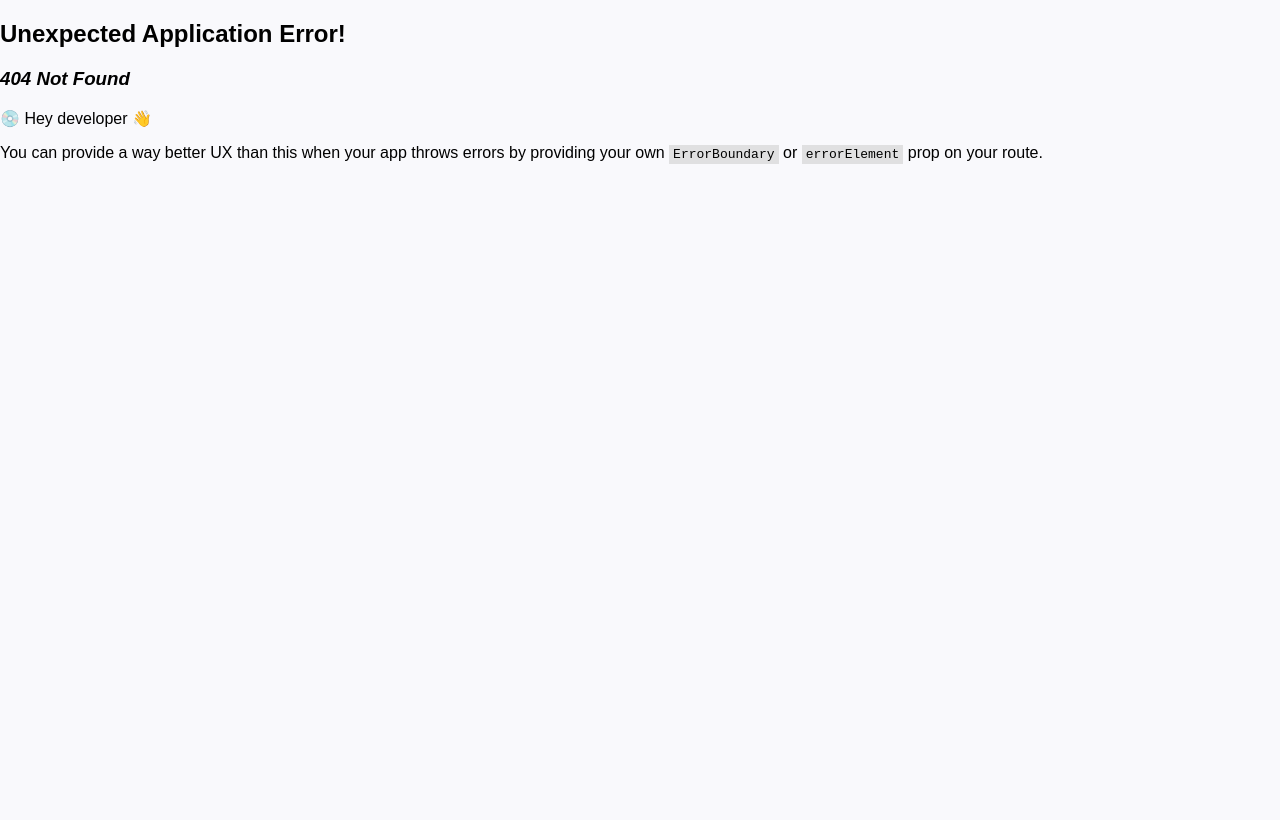
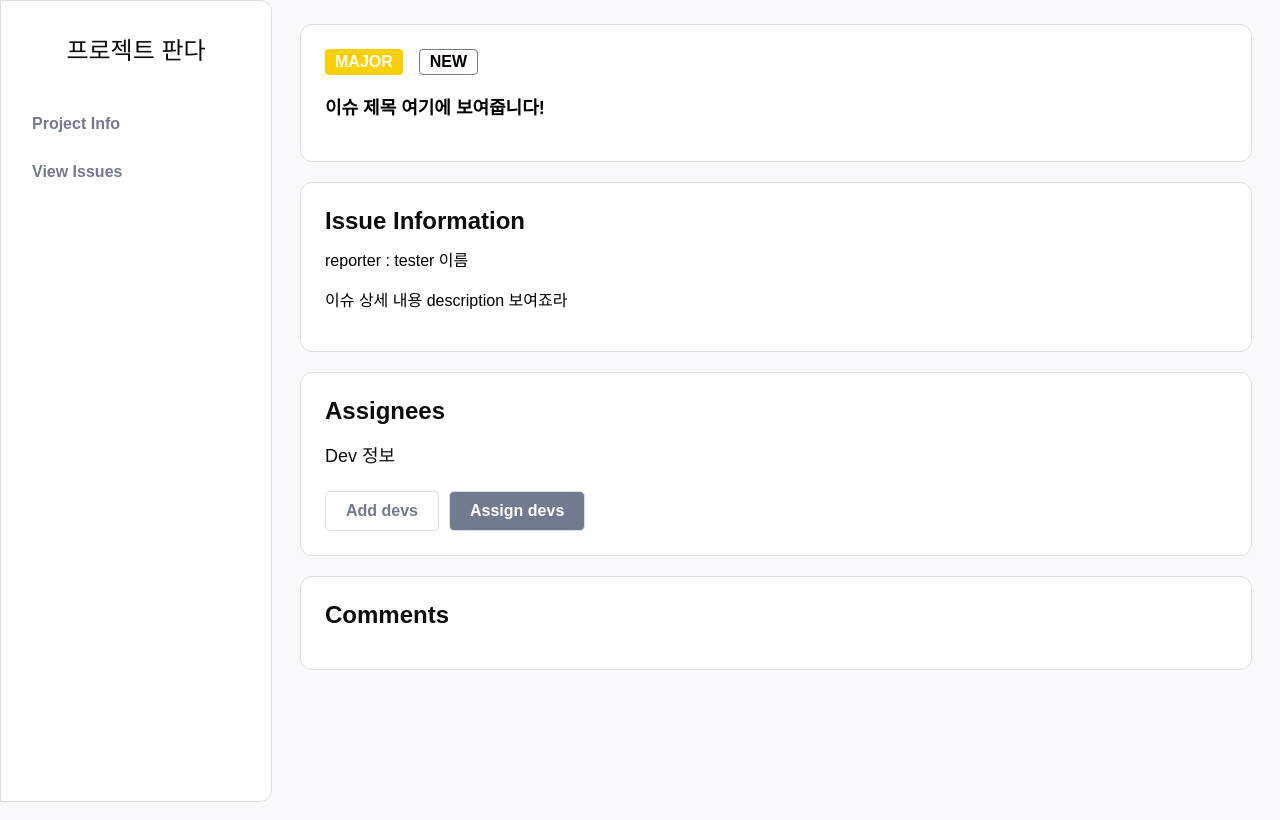
Before and after one commit to Soft-Gallery/issue-management-frontEnd, a React (Create React App) app: page /pl in a window 1280 px wide. Before the commit this address had no page. Built offline with nearby package versions, Linux system fonts and the light colour scheme; a web font is replaced by a local one.

Commit message:
feat: pl ui 기능 완료 - issue status변경, dev 할당

```diff
--- a/src/feature/admin/styles/InfoItemStyles.ts
+++ b/src/feature/admin/styles/InfoItemStyles.ts
@@ -40,7 +40,7 @@ export const RemoveButton = styled.button`
   margin-left: 8px;
 `;
 
-export const AddButton = styled.button`
+export const Button = styled.button`
   display: inline-flex;
   align-items: center;
   outline: none;
@@ -54,7 +54,9 @@ export const AddButton = styled.button`
   height: 40px;
   font-size: 16px;
   width: auto;
+`;
 
+export const AddButton = styled(Button)`
     border: 1.5px solid ${({ theme: { color } }) => color.black200};
 
     color: ${({ theme: { color } }) => color.gray1};
@@ -69,7 +71,19 @@ export const AddButton = styled.button`
       color: ${({ theme: { color } }) => color.white};
       background: ${({ theme: { color } }) => color.indigo};
     }
+`
+
+interface SubmitButtonProps {
+  isAvailable: boolean;
+}
+
+export const SubmitButton = styled(Button)<SubmitButtonProps>`
+    border: 1.5px solid ${({ theme: { color } }) => color.black200};
+    color: ${({ theme: { color }, isAvailable }) => isAvailable ? color.white : color.white};
+    background: ${({ theme: { color }, isAvailable }) => isAvailable ? color.indigo : color.gray1};
+    cursor: ${({ isAvailable }) => isAvailable ? 'pointer' : 'default'};
 `;
+
 
 export const DropDownContainer = styled.div`
   display: flex;
--- a/src/feature/issue/components/UserInfoItemDropdown.tsx
+++ b/src/feature/issue/components/UserInfoItemDropdown.tsx
@@ -1,27 +1,31 @@
-import React, { useState } from 'react';
-import { useSetRecoilState } from 'recoil';
-import ElementContainer from '../../../shared/components/ElementContainer';
+import React, { useEffect, useState } from 'react';
 import {
   ElementTitleText,
   UserSelect,
   UserText,
   RemoveButton,
   AddButton,
-  DropDownContainer
+  DropDownContainer, SubmitButton
 } from '../../admin/styles/InfoItemStyles';
-import { UserRole, UserWithRole } from '../../../shared/types/user';
-import { Issue } from '../../../shared/types/issue';
+import { DevUser, UserRole, UserWithRole } from '../../../shared/types/user';
+import styled from 'styled-components';
+import { useRecoilState } from 'recoil';
 import { issuePageInfoState } from '../../../recoil/issue/issueAtom';
 
-interface InfoItemProps {
+interface UserInfoItemDropdownProps {
   title: string;
   itemList: UserWithRole<UserRole>[];
-  itemType: keyof Issue;
+  itemType: string;
 }
 
-const UserInfoItem = ({ title, itemList, itemType }: InfoItemProps) => {
-  const setIssueState = useSetRecoilState<Issue>(issuePageInfoState);
+const UserInfoItemDropdown: React.FC<UserInfoItemDropdownProps> = ({ title, itemList, itemType }) => {
+  const [issueInfo, setIssueInfo] = useRecoilState(issuePageInfoState);
   const [selectedItems, setSelectedItems] = useState<UserWithRole<UserRole>[]>([]);
+  const [isAvailable, setIsAvailable] = useState<boolean>(false);
+
+  useEffect(()=>{
+    handleFirstItemSelected();
+  }, [selectedItems])
 
   const handleItemChange = (index: number) => (e: React.ChangeEvent<HTMLSelectElement>) => {
     const selectedId = parseInt(e.target.value, 10);
@@ -30,15 +34,35 @@ const UserInfoItem = ({ title, itemList, itemType }: InfoItemProps) => {
     if (item) {
       updatedItems[index] = item;
       setSelectedItems(updatedItems);
-      setIssueState((prev) => ({
-        ...prev,
-        [itemType]: updatedItems,
-      }));
     }
   };
 
+  const handleFirstItemSelected = ()=>{
+    if(selectedItems.length > 0){
+      setIsAvailable(true);
+    } else{
+      setIsAvailable(false);
+    }
+  }
+
+  const handleSubmit = ()=>{
+    if(isAvailable){
+      const devUsers: DevUser[] = selectedItems.filter(
+        (item): item is DevUser => item.role === 'ROLE_DEV'
+      );
+      setIssueInfo({
+        ...issueInfo,
+        devs: devUsers,
+        status: 'ASSIGNED',
+      });
+    }
+  }
+
   const addItem = () => {
-    setSelectedItems(prevState => [...prevState, itemList[0]]);
+    setSelectedItems(prevState => {
+      const updatedItems = [...prevState, itemList[0]];
+      return updatedItems;
+    });
   };
 
   const removeItem = (index: number) => {
@@ -50,7 +74,7 @@ const UserInfoItem = ({ title, itemList, itemType }: InfoItemProps) => {
   };
 
   return (
-    <ElementContainer>
+    <div>
       <ElementTitleText>{title}</ElementTitleText>
       {selectedItems.map((selectedItem, index) => (
         <DropDownContainer key={index}>
@@ -66,9 +90,19 @@ const UserInfoItem = ({ title, itemList, itemType }: InfoItemProps) => {
           <RemoveButton onClick={() => removeItem(index)}>Remove</RemoveButton>
         </DropDownContainer>
       ))}
-      <AddButton onClick={addItem}>Add {itemType}</AddButton>
-    </ElementContainer>
+      <ButtonContainer>
+        <AddButton onClick={addItem}>Add {itemType}</AddButton>
+        <SubmitButton onClick={handleSubmit} isAvailable={isAvailable}>Assign {itemType}</SubmitButton>
+      </ButtonContainer>
+    </div>
   );
 };
 
-export default UserInfoItem;
+
+const ButtonContainer = styled.div`
+    display: flex;
+    flex-direction: row;
+    gap: 10px;
+
+`
+export default UserInfoItemDropdown;
--- a/src/feature/pl/components/AssignedDevItem.tsx
+++ b/src/feature/pl/components/AssignedDevItem.tsx
@@ -1,26 +1,29 @@
 import React from 'react';
 import ElementContainer from '../../../shared/components/ElementContainer';
-import { TitleText} from './IssueInfoItem';
+import { TitleText } from './IssueInfoItem';
 import { DevUser } from '../../../shared/types/user';
 import styled from 'styled-components';
+import { useRecoilValue } from 'recoil';
+import { issuePageInfoState } from '../../../recoil/issue/issueAtom';
 
-interface Assignees {
-  [id: number]: DevUser;
-}
+const AssignedDevItem: React.FC = () => {
+  const issuePageInfo = useRecoilValue(issuePageInfoState);
+  const assignees = issuePageInfo.devs;
 
-const AssignedDevItem: React.FC<{ assignees: Assignees }> = ({ assignees }) => (
+  return (
     <ElementContainer>
       <TitleText>Assigned Devs</TitleText>
       <ul>
-      {Object.values(assignees).map((assignee) => (
-        <li key={assignee.id}>{assignee.name}</li>
+        {assignees.map((assignee) => (
+          <ElementSubText key={assignee.id}>{assignee.name}</ElementSubText>
         ))}
       </ul>
     </ElementContainer>
   );
+};
 
 const ElementSubText = styled.li`
   font-size: 16px;
-`
+`;
 
 export default AssignedDevItem;
--- a/src/feature/pl/components/AssigneeSelectItem.tsx
+++ b/src/feature/pl/components/AssigneeSelectItem.tsx
@@ -1,24 +1,23 @@
-import ElementContainer from '../../../shared/components/ElementContainer';
 import React from 'react';
 import styled from 'styled-components';
 import { devListDummy } from '../../../dummy/devListDummy';
-import { DevUser } from '../../../shared/types/user';
+import { UserRole, UserWithRole } from '../../../shared/types/user';
 import UserInfoItemDropdown from '../../issue/components/UserInfoItemDropdown';
+import ElementContainer from '../../../shared/components/ElementContainer';
 
-
-const AssigneeSelectItem:React.FC = () => {
+const AssigneeSelectItem: React.FC = () => {
 
   return (
     <ElementContainer>
       <TitleText>Assignees</TitleText>
       <UserInfoItemDropdown
         title="Dev 정보"
-        itemList={devListDummy as DevUser[]}
+        itemList={devListDummy as UserWithRole<UserRole>[]}
         itemType="devs"
       />
     </ElementContainer>
   );
-}
+};
 
 export const TitleText = styled.div`
     display: flex;
@@ -29,4 +28,5 @@ export const TitleText = styled.div`
     color: ${({ theme }) => theme.color.black};
 `;
 
+
 export default AssigneeSelectItem;
--- a/src/feature/pl/components/IssueHeaderItem.tsx
+++ b/src/feature/pl/components/IssueHeaderItem.tsx
@@ -1,53 +1,27 @@
-import React, { useState, useEffect } from 'react';
+import React from 'react';
 import ElementContainer from '../../../shared/components/ElementContainer';
 import styled from 'styled-components';
-import IssueStatusChangeModal from './IssueStatusChangeModal';
-import { issueListDummy } from '../../../dummy/issueListDummy';
-import { useRecoilState } from 'recoil';
+import { useRecoilState, useRecoilValue } from 'recoil';
 import { issuePageInfoState } from '../../../recoil/issue/issueAtom';
 import { IssuePriority, IssueStatus } from '../../../shared/types/issue';
 
 const IssueHeaderItem: React.FC = () => {
-  const [issueIdx, setIssueIdx] = useState<number>(0);
-  const [issue, setIssue] = useRecoilState(issuePageInfoState);
-  const [showModal, setShowModal] = useState<boolean>(false);
-
-  useEffect(() => {
-    const currentIssue = issueListDummy[issueIdx];
-    setIssue(currentIssue);
-  }, [issueIdx, setIssue]);
-
-  const priority: IssuePriority = issue.priority;
-
-  // todo : user role 받아오는 함수로 나중에 고치기
-  const tempUserRole = 'ROLE_PL';
-
-  const handleStatusChange = (newStatus: IssueStatus) => {
-    setIssue({ ...issue, status: newStatus });
-    setShowModal(false);
-  };
+  const issue = useRecoilValue(issuePageInfoState);
 
   return (
     <ElementContainer>
       <Container>
-        <IssuePriorityContainer priority={priority}>
-          {priority}
-        </IssuePriorityContainer>
+        <LabelContainer>
+          <IssueLabel priority={issue.priority}>
+            {issue.priority}
+          </IssueLabel>
+          <StatusLabel>
+            {issue.status}
+          </StatusLabel>
+        </LabelContainer>
         <IssueTitle>
           {issue.title || '이슈 제목 여기에 보여줍니다!'}
         </IssueTitle>
-        <ButtonContainer onClick={() => setShowModal(true)}>
-          {issue.status}
-          <Triangle />
-        </ButtonContainer>
-        {showModal && (
-          <IssueStatusChangeModal
-            onConfirm={handleStatusChange}
-            onClose={() => setShowModal(false)}
-            defaultStatus={issue.status}
-            role={tempUserRole}
-          />
-        )}
       </Container>
     </ElementContainer>
   );
@@ -56,47 +30,34 @@ const IssueHeaderItem: React.FC = () => {
 const Container = styled.div`
     display: flex;
     width: 100%;
-    flex-direction: row;
-    align-items: center;
+    flex-direction: column;
+    align-items: start;
     justify-content: start;
 `;
 
-const ButtonContainer = styled.button`
-    width: fit-content;
-    height: 50px;
-    border: 2px solid ${({ theme: { color } }) => color.black200};
-    border-radius: 10px;
-    justify-content: space-evenly;
+const LabelContainer = styled.div`
     display: flex;
-    align-items: center;
-    padding: 0 20px;
-    font-weight: bold;
-    font-size: 22px;
-    margin-right: 16px;
-    cursor: pointer;
-    gap: 12px;
+    flex-direction: row;
 `;
 
-const Triangle = styled.div`
-    width: 0;
-    height: 0;
-    border-left: 8px solid transparent;
-    border-right: 8px solid transparent;
-    border-top: 10px solid black;
-`;
-
-const IssuePriorityContainer = styled.div<{ priority: IssuePriority }>`
-    width: fit-content;
-    height: 50px;
+const Label = styled.div`
     border: none;
-    border-radius: 6px;
+    border-radius: 4px;
     justify-content: center;
     display: flex;
     align-items: center;
-    padding: 0 16px 0 16px;
+    padding: 3px 10px;
     font-weight: bold;
-    font-size: 18px;
+    font-size: 16px;
     margin-right: 16px;
+`;
+
+const StatusLabel = styled(Label)`
+    color: black;
+    border: 1px solid ${({ theme: { color } }) => color.gray1};
+`;
+
+const IssueLabel = styled(Label)<{ priority: IssuePriority }>`
   color: white;
   background-color: ${({ priority }) => {
   switch (priority) {
--- /dev/null
+++ b/src/feature/pl/components/IssueStatusChangeButton.tsx
@@ -0,0 +1,59 @@
+import React from 'react';
+import styled from 'styled-components';
+import { useRecoilState } from 'recoil';
+import { issuePageInfoState } from '../../../recoil/issue/issueAtom';
+import { IssueStatus } from '../../../shared/types/issue';  // Import the IssueStatus type
+
+interface IssueStatusChangeButtonProps {
+  status: IssueStatus;  // Ensure the status prop is of type IssueStatus
+}
+
+const IssueStatusChangeButton: React.FC<IssueStatusChangeButtonProps> = ({ status }) => {
+  const [issueInfo, setIssueInfo] = useRecoilState(issuePageInfoState);
+
+  const handleStatusChange = () => {
+    setIssueInfo({
+      ...issueInfo,
+      status: status,  // No need to use template string
+    });
+  };
+
+  return (
+    <StatusChangeButton onClick={handleStatusChange}>
+      {status}
+    </StatusChangeButton>
+  );
+};
+
+export const StatusChangeButton = styled.button`
+  display: inline-flex;
+  align-items: center;
+  outline: none;
+  border-radius: 5px;
+  font-weight: bold;
+  cursor: pointer;
+  padding: 10px 20px;
+  text-align: center;
+
+  margin-top: 12px;
+  height: 40px;
+  font-size: 16px;
+  width: auto;
+
+  border: 1.5px solid ${({ theme: { color } }) => color.black200};
+
+  color: ${({ theme: { color } }) => color.gray1};
+  background: ${({ theme: { color } }) => color.white};
+
+  &:hover {
+    color: ${({ theme: { color } }) => color.white};
+    background: ${({ theme: { color } }) => color.indigo};
+  }
+
+  &:active {
+    color: ${({ theme: { color } }) => color.white};
+    background: ${({ theme: { color } }) => color.indigo};
+  }
+`;
+
+export default IssueStatusChangeButton;
--- a/src/feature/pl/components/IssueStatusChangeModal.tsx
+++ b/src/feature/pl/components/IssueStatusChangeModal.tsx
@@ -8,7 +8,7 @@ interface ModalProps {
   onConfirm: (selectedOption: IssueStatus) => void;
   onClose: () => void;
   defaultStatus: IssueStatus;
-  role: UserRole
+  role: string
 }
 
 const IssueStatusChangeModal: React.FC<ModalProps> = ({ onConfirm, onClose, defaultStatus, role }) => {
--- a/src/feature/project_dashboard/components/ProjectCardItem.tsx
+++ b/src/feature/project_dashboard/components/ProjectCardItem.tsx
@@ -7,9 +7,11 @@ import { userRoleState } from '../../../recoil/atom';
 import { useNavigate } from 'react-router-dom';
 
 const ProjectCardItem: React.FC<ProjectCardItemType> = ({ title, description }) => {
+
+  const userRole = useRecoilValue(userRoleState);
   const navigate = useNavigate();
   const onClickButton = () => {
-    navigate('/issue');
+    navigate(`/${userRole}`);
   }
   return (
     <Container onClick={onClickButton}>
--- a/src/pages/PLPage.tsx
+++ b/src/pages/PLPage.tsx
@@ -1,4 +1,4 @@
-import React, { useState } from 'react';
+import React from 'react';
 import styled from 'styled-components';
 import IssueHeaderItem from '../feature/pl/components/IssueHeaderItem';
 import IssueInfoItem from '../feature/pl/components/IssueInfoItem';
@@ -6,41 +6,36 @@ import AssigneeSelectItem from '../feature/pl/components/AssigneeSelectItem';
 import CommentItem from '../feature/CommentItem';
 import { useRecoilValue } from 'recoil';
 import { issuePageInfoState } from '../recoil/issue/issueAtom';
-import { DevUser } from '../shared/types/user';
-import AssignedDevItem from '../feature/pl/components/AssignedDevItem'; // Import the AssignedDevItem component
-
-interface Assignees {
-  [id: number]: DevUser;
-}
+import AssignedDevItem from '../feature/pl/components/AssignedDevItem';
+import IssueStatusChangeButton from '../feature/pl/components/IssueStatusChangeButton';
 
 const PLPage: React.FC = () => {
-  const issuePageInfo = useRecoilValue(issuePageInfoState);
-  const devAssignees: DevUser[] = issuePageInfo.devs;
+  const issueInfo = useRecoilValue(issuePageInfoState);
+  const issueStatus = issueInfo.status;
 
-  const assignees: Assignees = devAssignees.reduce((acc: Assignees, curr: DevUser) => {
-    acc[curr.id] = curr;
-    return acc;
-  }, {});
-
-  const [isAssigned, setIsAssigned] = useState<string>('NOT_ASSIGNED');
-  const handlePrintState = () => {
-    console.log(devAssignees);
-    setIsAssigned('ASSIGNED');
-    // 이후에, API 연동하면 될 것 같아요.
+  const renderContent = () => {
+    switch (issueStatus) {
+      case 'ASSIGNED':
+        return (
+          <>
+            <AssignedDevItem />
+            <IssueStatusChangeButton status="RESOLVED" />
+          </>
+        );
+      case 'NEW':
+        return <AssigneeSelectItem />;
+      case 'RESOLVED':
+        return <AssignedDevItem />;
+      default:
+        return null;
+    }
   };
 
   return (
     <Container>
       <IssueHeaderItem />
       <IssueInfoItem />
-      {isAssigned === 'ASSIGNED' ? (
-        <AssignedDevItem assignees={assignees} />
-      ) : (
-        <>
-          <AssigneeSelectItem />
-          <Button onClick={handlePrintState}>Assign Devs</Button>
-        </>
-      )}
+      {renderContent()}
       <CommentItem />
     </Container>
   );
@@ -51,7 +46,7 @@ const Container = styled.div`
     display: flex;
     padding: 24px;
     flex-direction: column;
-    align-items: start;
+    align-items: end;
     justify-content: center;
     gap: 20px;
 `;
@@ -65,21 +60,16 @@ const Button = styled.button`
     cursor: pointer;
     padding: 10px 20px;
     text-align: center;
-
     height: 40px;
     font-size: 16px;
     width: auto;
-
     border: 1px solid ${({ theme: { color } }) => color.black200};
-
     color: ${({ theme: { color } }) => color.gray1};
     background: ${({ theme: { color } }) => color.white};
-
     &:hover {
         color: ${({ theme: { color } }) => color.white};
         background: ${({ theme: { color } }) => color.indigo};
     }
-
     &:active {
         color: ${({ theme: { color } }) => color.white};
         background: ${({ theme: { color } }) => color.indigo};
--- a/src/pages/TesterPage.tsx
+++ b/src/pages/TesterPage.tsx
@@ -5,6 +5,7 @@ import IssueHeaderItem from '../feature/pl/components/IssueHeaderItem';
 import IssueInfoItem from '../feature/pl/components/IssueInfoItem';
 import AssigneeItem from '../feature/pl/components/AssigneeSelectItem';
 import CommentItem from '../feature/CommentItem';
+import AssignedDevItem from '../feature/pl/components/AssignedDevItem';
 
 const TesterPage = () => {
   // const currentView = useRecoilValue(plPageViewState);
@@ -13,7 +14,7 @@ const TesterPage = () => {
     <Container>
       <IssueHeaderItem />
       <IssueInfoItem />
-      <AssigneeItem />
+      <AssignedDevItem />
       <CommentItem />
     </Container>
   );
--- a/src/router.tsx
+++ b/src/router.tsx
@@ -9,6 +9,7 @@ import ProjectPage from './pages/ProjectPage';
 import PLPage from './pages/PLPage';
 import TesterPage from './pages/TesterPage';
 import DevPage from './pages/DevPage';
+import LayoutWithoutSideBar from './shared/components/Layout/LayoutWithoutSideBar';
 
 const routes: RouteObject[] = [
   {
@@ -22,11 +23,25 @@ const routes: RouteObject[] = [
     ),
   },
   {
+    path: "/project",
+    element: <LayoutWithoutSideBar />,
+    children: [
+      {
+        index: true,
+        element: (
+          <ProtectedRoute allowedRoles={['pl', 'tester', 'dev']}>
+            <ProjectPage />
+          </ProtectedRoute>
+        ),
+      },
+    ],
+  },
+  {
     path: "/",
     element: <Layout />,
     children: [
       {
-        index: true,
+        path: '/admin',
         element: (
           <ProtectedRoute allowedRoles={['admin']}>
             <AdminPage />
@@ -34,23 +49,7 @@ const routes: RouteObject[] = [
         ),
       },
       {
-        path: '/project',
-        index: false,
-        element: (
-          <ProtectedRoute allowedRoles={['dev', 'tester', 'pl']}>
-            <ProjectPage />
-          </ProtectedRoute>
-        ),
-      },
-    ],
-  },
-  {
-    path: "/issue",
-    element: <Layout />,
-    children: [
-      {
         path: "pl",
-        index: false,
         element: (
           <ProtectedRoute allowedRoles={['pl']}>
             <PLPage />
@@ -59,7 +58,6 @@ const routes: RouteObject[] = [
       },
       {
         path: "tester",
-        index: false,
         element: (
           <ProtectedRoute allowedRoles={['tester']}>
             <TesterPage />
@@ -68,15 +66,14 @@ const routes: RouteObject[] = [
       },
       {
         path: "dev",
-        index: false,
         element: (
           <ProtectedRoute allowedRoles={['dev']}>
             <DevPage />
           </ProtectedRoute>
         ),
       },
-    ]
-  }
+    ],
+  },
 ];
 
 const router = createBrowserRouter(routes);
```
Also changed, not shown: src/pages/PLIssuePage.tsx (deleted, +0 -32 lines). Lines whose indentation alone changed are shown as unchanged.
